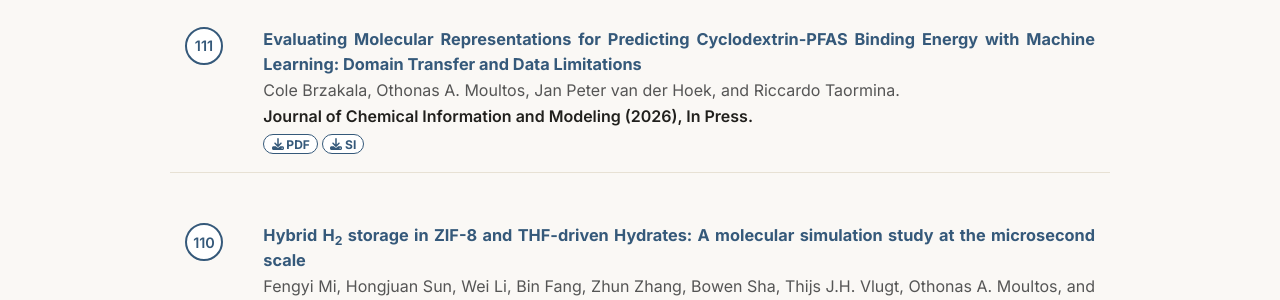
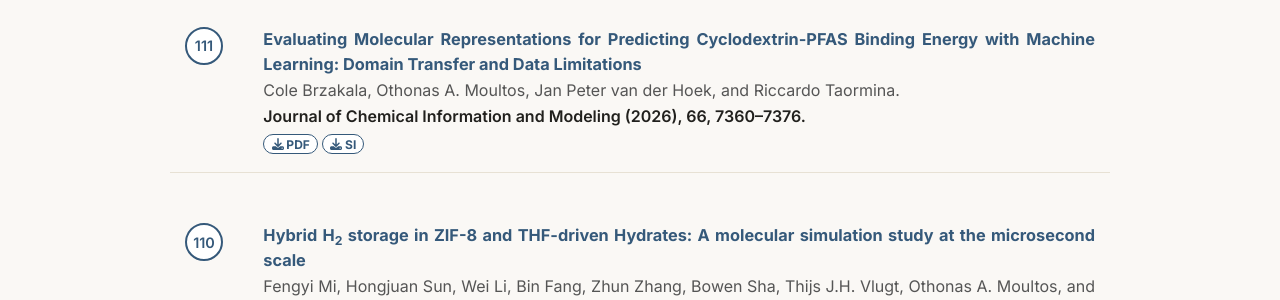
Before and after one commit to omoultosEthTuDelft/web, a Jekyll site: the page built from publications/index.md, in a window 1280 px wide and 900 px high, scrolled down 373 px. Shown: the part 154-454 px from the top of the window. Built offline with Jekyll 4.4.1, drawn with Linux system fonts in a browser that asks for light colours.

Commit message:
Update paper 111 with full JCIM reference (66, 7360-7376)
Co-Authored-By: Claude Fable 5 <noreply@anthropic.com>

```diff
--- a/publications/index.md
+++ b/publications/index.md
@@ -13,7 +13,7 @@ publications:
   - { number: "111.",
     title: "Evaluating Molecular Representations for Predicting Cyclodextrin-PFAS Binding Energy with Machine Learning: Domain Transfer and Data Limitations",
     authors: "Cole Brzakala, Othonas A. Moultos, Jan Peter van der Hoek, and Riccardo Taormina",
-    venue: "Journal of Chemical Information and Modeling (2026), In Press",
+    venue: "Journal of Chemical Information and Modeling (2026), 66, 7360–7376",
     pdf: "assets/temp/111_temp.pdf",
     SI: "assets/temp/111_SI_temp.pdf"
     }
```
